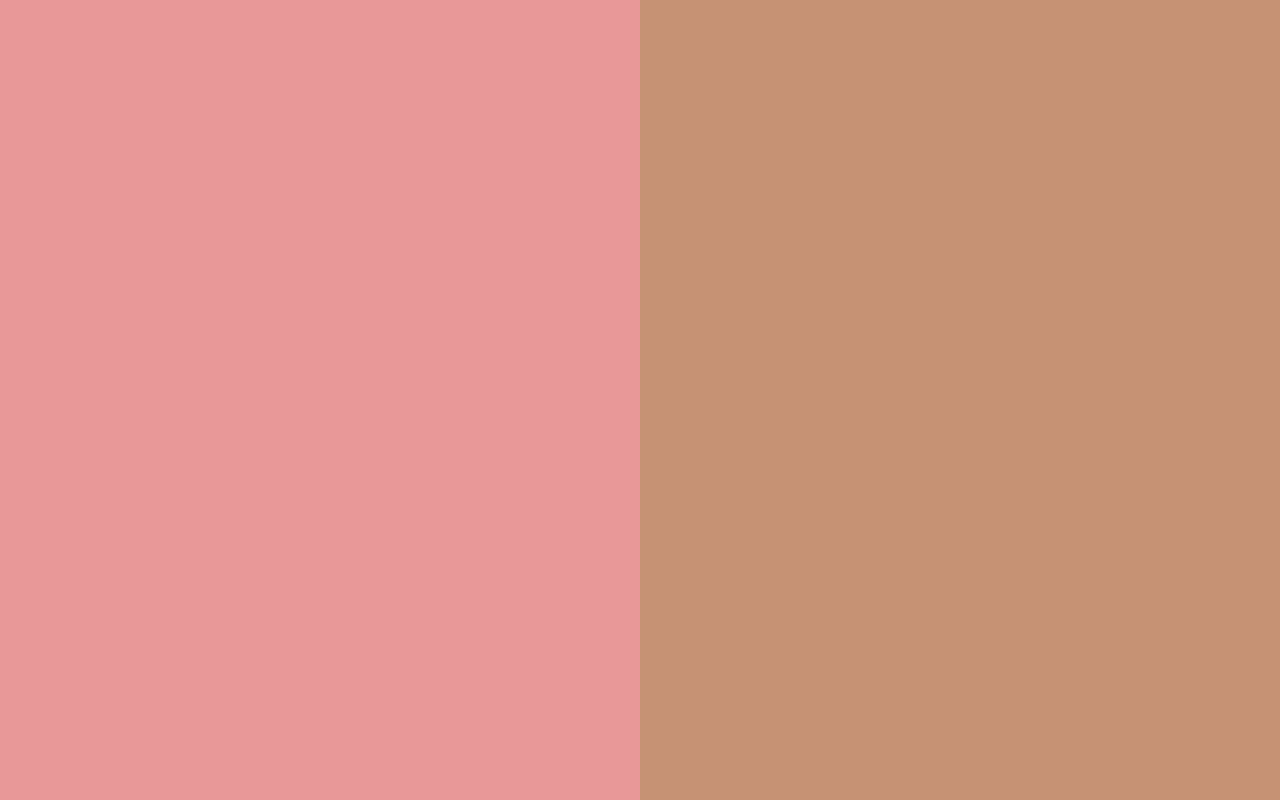
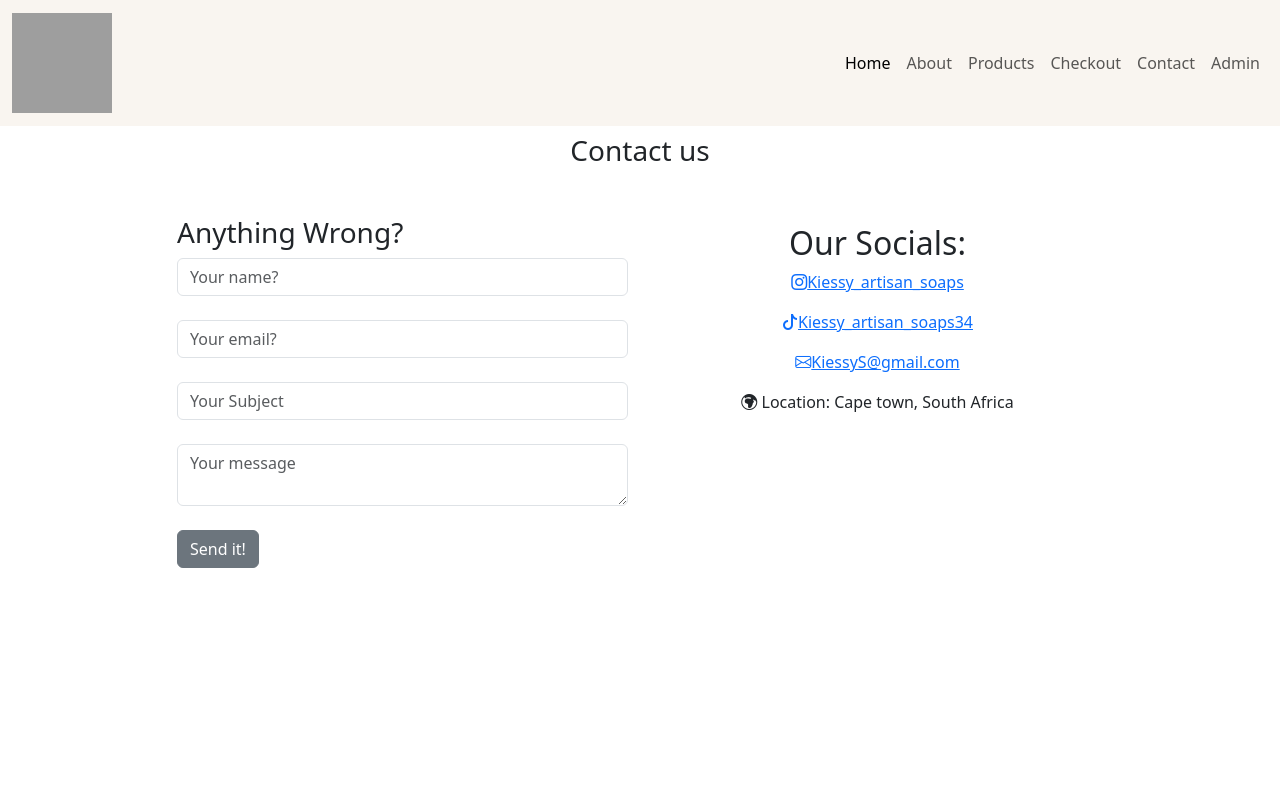
Before and after one commit to Understudystudent/Kiessy_artisan_soaps34, a plain HTML site: page html/contact.html in a window 1280 px wide. Drawn offline with nearby package versions, Linux system fonts and the light colour scheme; grey boxes are pictures that could not be loaded.

Commit message:
added the Contact page, still needs to be styled

```diff
--- a/css/style.css
+++ b/css/style.css
@@ -6,12 +6,9 @@
     padding: 0;
     box-sizing: border-box;
 }
-html, body {
-    margin: 0;
-    height: 100%;
-}
 
-body {
+.landing {
+    height: 100vh;
     background-image: linear-gradient(to left, #C69274  50%,  #E89898 50%);
     background-size: cover;
     background-repeat: no-repeat;
--- a/html/contact.html
+++ b/html/contact.html
@@ -6,14 +6,111 @@
     <!--  Bootsrap -->
     <link href="https://cdn.jsdelivr.net/npm/bootstrap@5.3.2/dist/css/bootstrap.min.css" rel="stylesheet" integrity="sha384-T3c6CoIi6uLrA9TneNEoa7RxnatzjcDSCmG1MXxSR1GAsXEV/Dwwykc2MPK8M2HN" crossorigin="anonymous">
 
+    <!-- Boostrap icons -->
+    <link
+    rel="stylesheet"
+    href="https://cdn.jsdelivr.net/npm/bootstrap-icons@1.10.5/font/bootstrap-icons.css"
+  />
+
     <!-- CSS -->
     <link rel="stylesheet" href="../css/style.css">
 
     <title>Contact Us</title>
 </head>
+
 <body>
 
-    <!-- This is bootstrap -->
+<!-- This is the navbar -->
+<nav class="navbar navbar-expand-lg navbar-light fixed-top">
+    <div class="container-fluid">
+      <!-- logo -->
+      <a class="navbar-brand fs-4" href="../index.html"><img src="https://i.postimg.cc/ncLfkW1G/ks.png" class="ksLogo" loading="lazy"></a>
+      <!-- Toggle -->
+      <button class="navbar-toggler collapsed" type="button" data-bs-toggle="collapse" data-bs-target="#navbarSupportedContent"
+        aria-controls="navbarSupportedContent" aria-expanded="false" aria-label="Toggle navigation">
+        <span class="toggler-icon top-bar"></span>
+        <span class="toggler-icon middle-bar"></span>
+        <span class="toggler-icon bottom-bar"></span>
+      </button>
+ <!-- Sidebar -->
+  <div class="collapse navbar-collapse start" id="navbarSupportedContent">
+  <ul class="navbar-nav ms-auto mb-2 mb-lg-0">
+                      <li class="nav-item">
+                        <a class="nav-link active" aria-current="page" href="../index.html">Home</a>
+                      </li>
+                      <li class="nav-item">
+                        <a class="nav-link" href="../html/about.html">About</a>
+                      </li>
+                      <li class="nav-item">
+                        <a class="nav-link" href="../html/product.html">Products</a>
+                      </li>
+                      <li class="nav-item">
+                        <a class="nav-link" href="../html/checkout.html">Checkout</a>
+                      </li>
+                      <li class="nav-item">
+                        <a class="nav-link" href="../html/contact.html">Contact</a>
+                      </li>
+                      <li class="nav-item">
+                        <a class="nav-link" href="../html/admin.html">Admin</a>
+                      </li>
+  </ul>
+ </div>
+ </div>
+</nav>
+<section id="Contact" class="container-fluid form_layout">
+        <div class="container my-5">
+          <h2 class="section-heading text-center text-black">Contact Us</h2>
+          <h3 class=" d-flex justify-content-center align-items-center my-5"> Contact us</h3>
+            <div class="row">
+              <!-- Left Side Form -->
+                <div class="col-lg-1"></div>
+                <div class="col-lg-10">
+                  <div class="row">
+                    <!-- Left Side Contact -->
+                    <div class="col-md-6 colmn1">
+                      <h3 class="heading">Anything Wrong?</h3>
+                      <!-- contact form -->
+                      <div class="form">
+                        <form action="https://formspree.io/f/xpzgnpee" method="POST">
+                          <div class="form-group mb-4">
+                            <input type="text" name="Firstname" class="form-control" placeholder="Your name?"  required >
+                          </div>
+                          <div class="form-group mb-4">
+                            <input type="email" name="email" class="form-control" placeholder="Your email?"  required >
+                          </div>
+                          <div class="form-group mb-4">
+                            <input type="subject" name="subject" class="form-control" placeholder="Your Subject"  required >
+                          </div>
+                          <div class="form-group mb-4">
+                            <textarea class="form-control" name="message" placeholder="Your message"  required ></textarea>
+                          </div>
+                          <button class="mt-4 d-flex justify-content-center align-items-center btn btn-secondary">Send it!</button>
+                        </form>
+                      </div>
+                    </div>
+                    <!-- Right Side Contact -->
+                    <div class="col-md-6 colmn2 ">
+                    <!-- Contact Details -->
+                      <div class="row d-flex flex-column align-items-center justify-content-center text-center ">
+                        <div class="col">
+                          <h2 class="text-center mt-2">Our Socials:</h2>
+                          <p><a href="https://github.com/Understudystudent" target="_blank"><i class="bi bi-instagram"></i>Kiessy_artisan_soaps</a></p>
+                          <p cl><a href="https://www.linkedin.com/in/carl-james-3ab3ba276/"target="_blank"><i class="bi bi-tiktok"></i></i>Kiessy_artisan_soaps34</a></p>
+                          <p><a href="https://www.facebook.com/carl.james.5439087/" target="_blank"><i class="bi bi-envelope"></i>KiessyS@gmail.com</a></p>
+                          <p><i class="bi bi-globe-europe-africa"></i> Location: Cape town, South Africa</p>
+                        </div>
+
+                      </div>
+
+                  </div>
+              </div>
+                  </div>
+                <div class="col-lg-1 colmn1"></div>
+            </div>
+        </div>
+</section>
+
+<!-- This is bootstrap -->
 <script src="https://cdn.jsdelivr.net/npm/bootstrap@5.3.2/dist/js/bootstrap.bundle.min.js" integrity="sha384-C6RzsynM9kWDrMNeT87bh95OGNyZPhcTNXj1NW7RuBCsyN/o0jlpcV8Qyq46cDfL" crossorigin="anonymous"></script>
 
 </body>
```
Also changed, not shown: index.html (+8 -6 lines).
